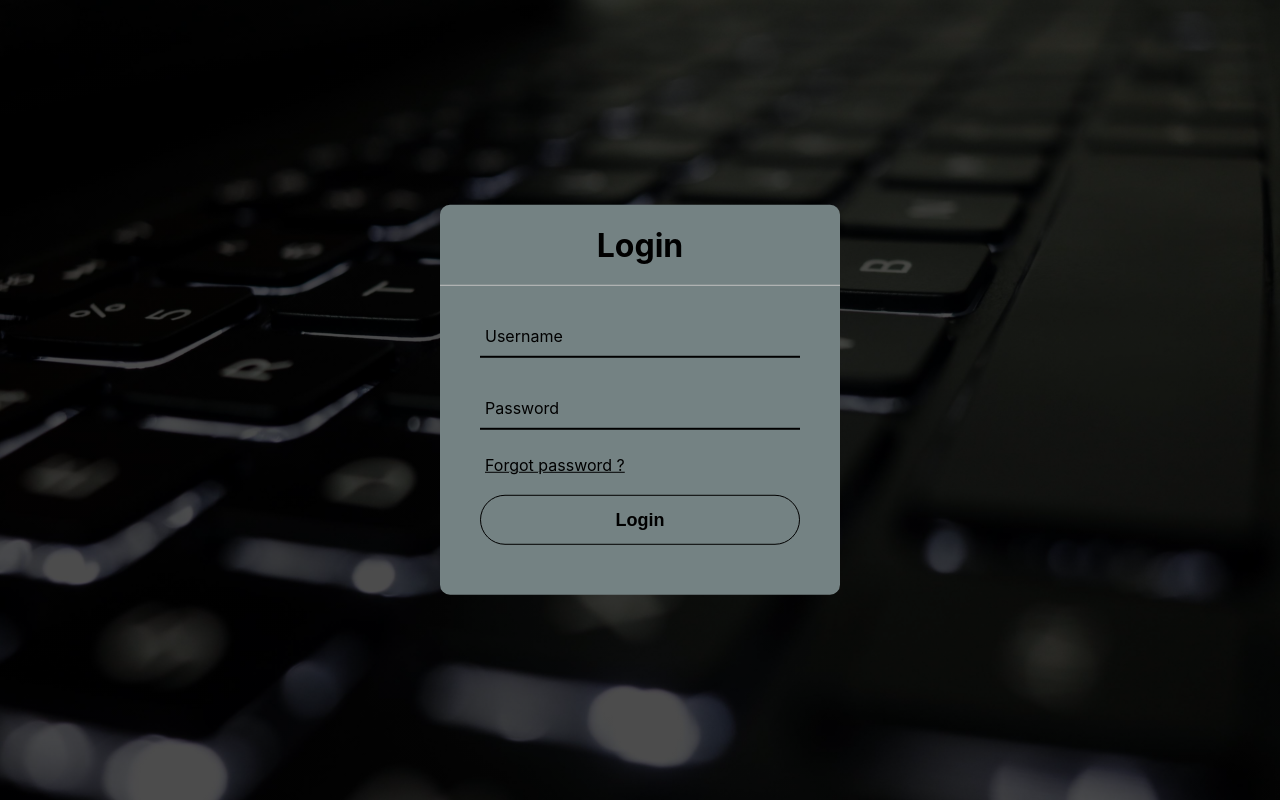
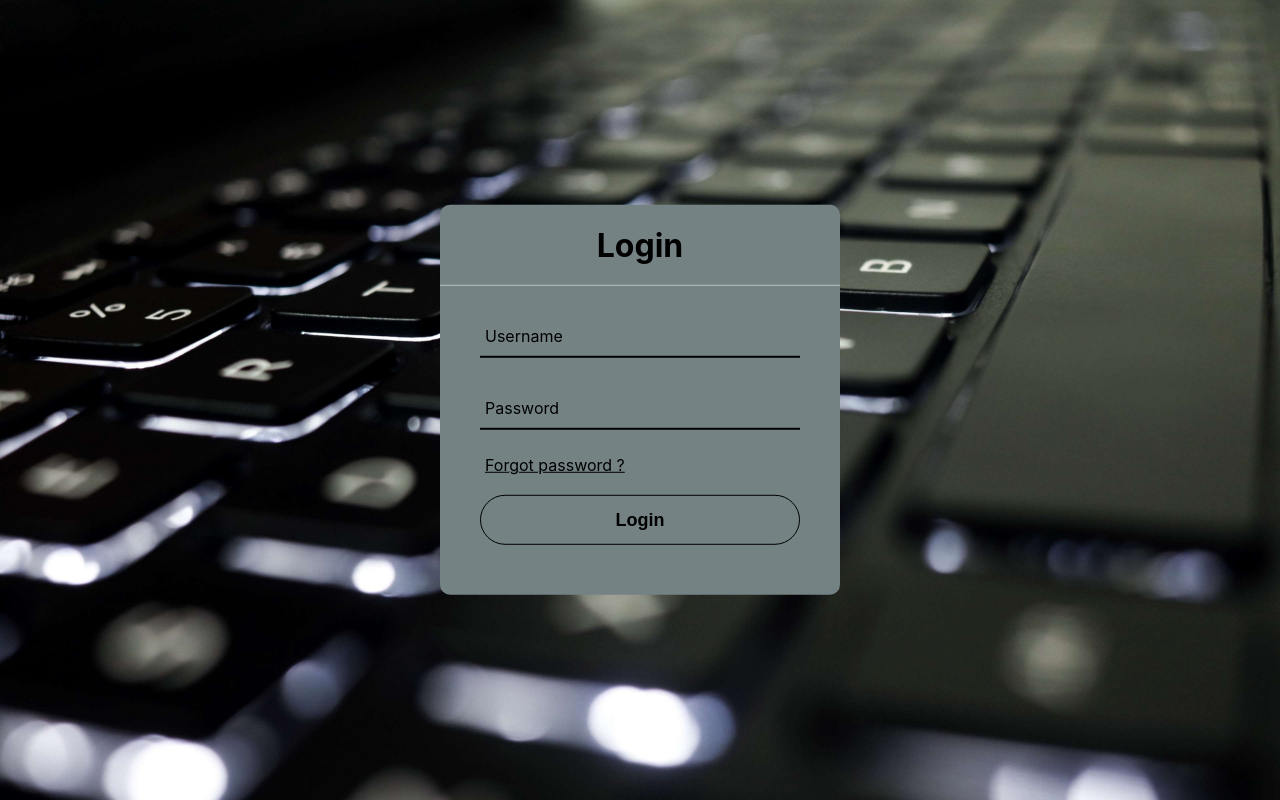
Before and after one commit to Catalinx99/assist-tech, a React (Create React App) app: page / in a window 1280 px wide. Built offline with nearby package versions, Linux system fonts and the light colour scheme.

Commit message:
remove some style

```diff
--- a/src/components/Login/LoginCss.css
+++ b/src/components/Login/LoginCss.css
@@ -3,8 +3,6 @@ body {
 	padding: 0;
 	background-image: linear-gradient(rgba(0,0,0,0.7), rgba(0,0,0,0.7)),  url('../../assets/images/background.jpg');
 	background-size: cover;
-	height: 100vh;
-	overflow: hidden;
 }
 .center {
 	position: absolute;
```
